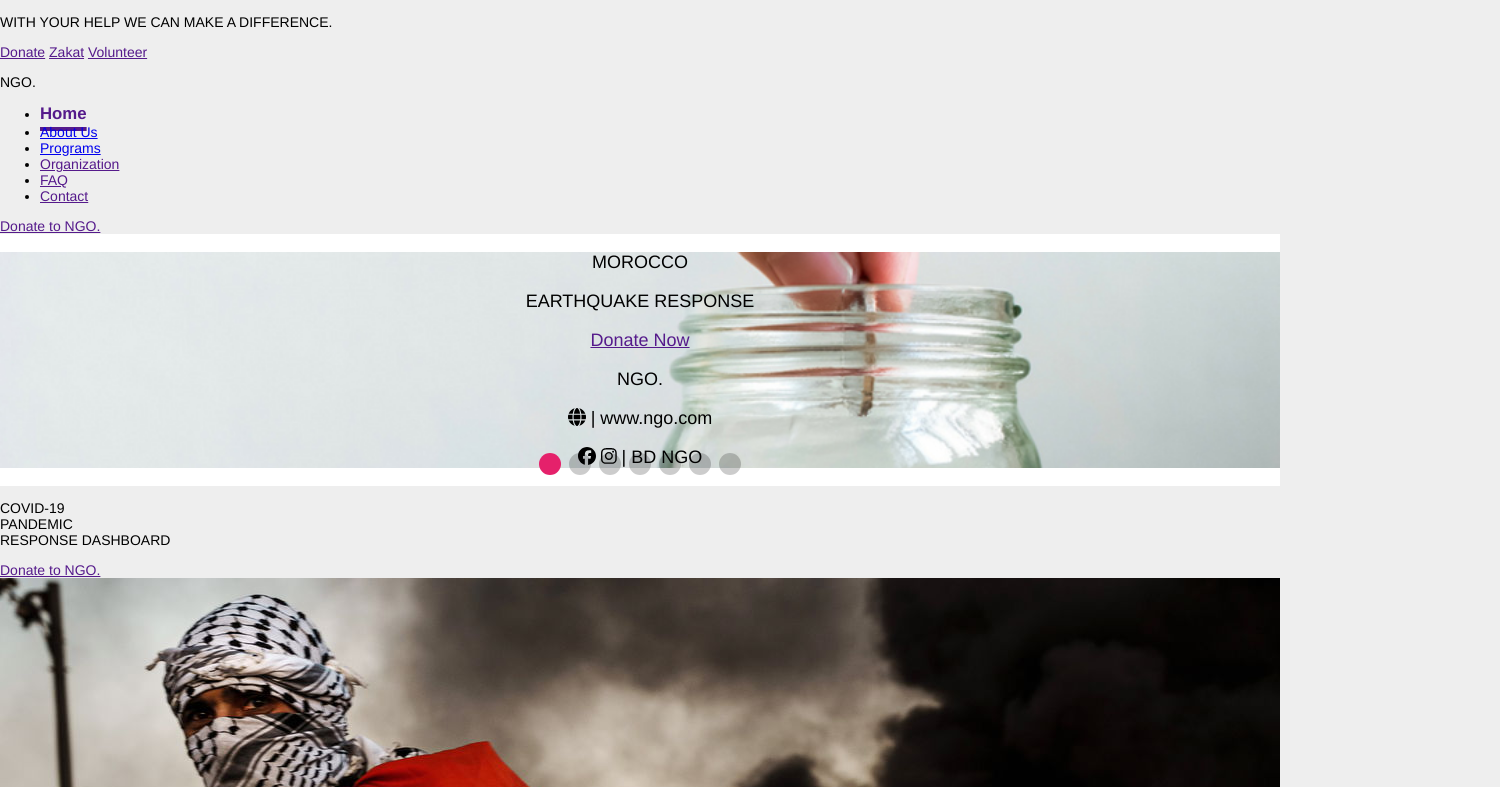
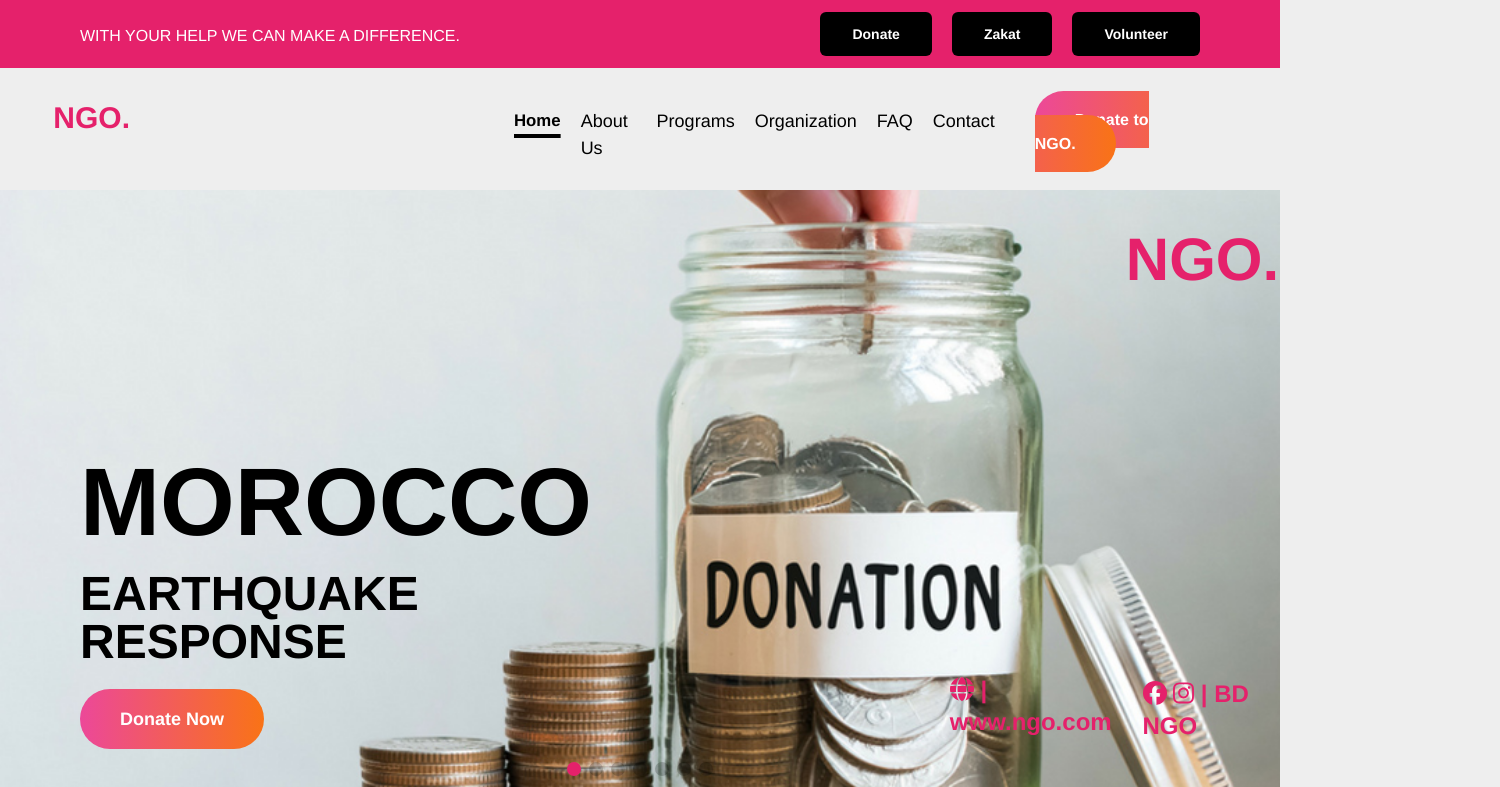
Before and after one commit to Mahbubrm/NGO., a plain HTML site: page index.html in a window 1280 px wide. Shown: the top 787 px of the page, 1500 px wide, since content can reach past the window. Drawn offline with nearby package versions, Linux system fonts and the light colour scheme.

Commit message:
Update index.html

```diff
--- a/index.html
+++ b/index.html
@@ -3,11 +3,11 @@
 <head>
     <meta charset="UTF-8">
     <meta name="viewport" content="width=device-width, initial-scale=1.0">
-    <title>NGO</title>
-    <link rel="stylesheet" href="output.css">
+    <title>NGO.</title>
     <link rel="stylesheet" href="style.css">
     <link rel="stylesheet" href="https://cdnjs.cloudflare.com/ajax/libs/Swiper/11.0.5/swiper-bundle.min.css" integrity="sha512-rd0qOHVMOcez6pLWPVFIv7EfSdGKLt+eafXh4RO/12Fgr41hDQxfGvoi1Vy55QIVcQEujUE1LQrATCLl2Fs+ag==" crossorigin="anonymous" referrerpolicy="no-referrer" />
     <link rel="stylesheet" href="https://cdnjs.cloudflare.com/ajax/libs/font-awesome/6.6.0/css/all.min.css" integrity="sha512-Kc323vGBEqzTmouAECnVceyQqyqdsSiqLQISBL29aUW4U/M7pSPA/gEUZQqv1cwx4OnYxTxve5UMg5GT6L4JJg==" crossorigin="anonymous" referrerpolicy="no-referrer" />
+     <script src="https://cdn.tailwindcss.com?plugins=forms,typography,aspect-ratio,line-clamp,container-queries"></script>
 </head>
 <body>
     <div class="bg-[#e5216b] w-full p-3 h-auto flex justify-between px-20 ">
```
